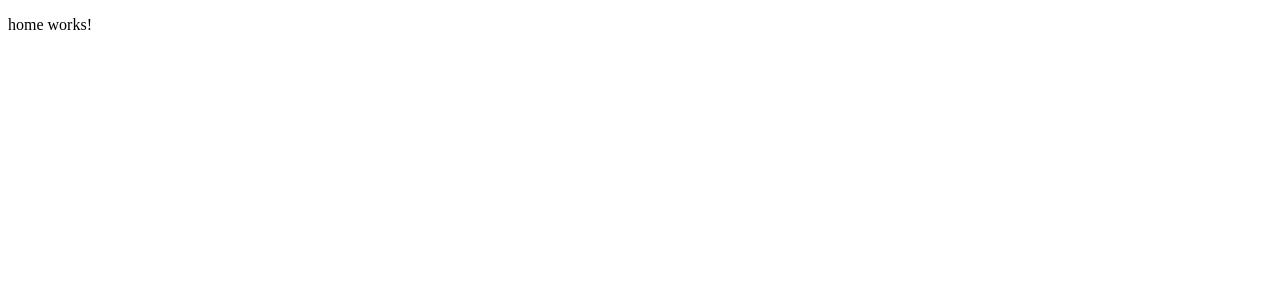
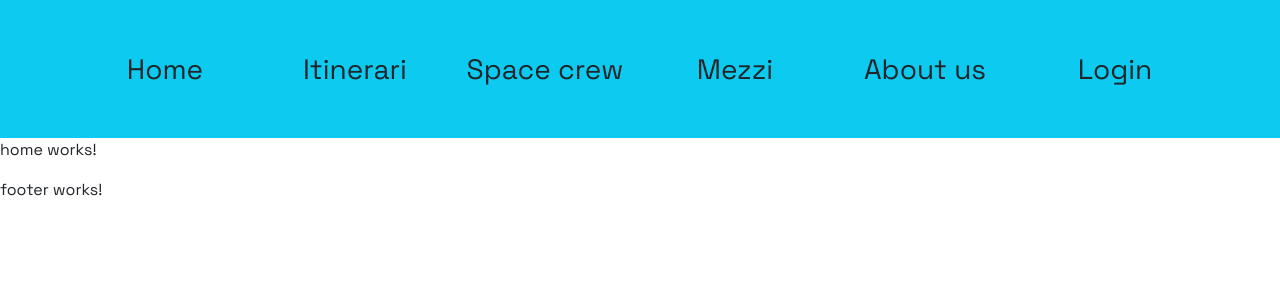
Before and after one commit to RaffaeleCaravett/space-client-angular, an Angular app: page / in a window 1280 px wide. Shown: the top 300 px of the page. Built offline with nearby package versions, Linux system fonts and the light colour scheme.

Commit message:
doing nav

```diff
--- a/src/app/app.component.html
+++ b/src/app/app.component.html
@@ -1,2 +1,3 @@
-
+<app-nav></app-nav>
 <router-outlet></router-outlet>
+<app-footer></app-footer>
--- a/src/app/components/nav/nav.component.html
+++ b/src/app/components/nav/nav.component.html
@@ -1 +1,12 @@
-<p>nav works!</p>
+<nav class="text-center p-5 bg-info">
+<div class="container">
+  <div class="row">
+    <div class="col-md-2 fs-3" [routerLink]="''">Home</div>
+    <div class="col-md-2 fs-3" [routerLink]="''">Itinerari</div>
+    <div class="col-md-2 fs-3" [routerLink]="''">Space crew</div>
+    <div class="col-md-2 fs-3" [routerLink]="''">Mezzi</div>
+    <div class="col-md-2 fs-3" [routerLink]="''">About us</div>
+    <div class="col-md-2 fs-3" [routerLink]="''">Login</div>
+  </div>
+</div>
+</nav>
--- a/src/app/components/nav/nav.component.scss
+++ b/src/app/components/nav/nav.component.scss
@@ -0,0 +1,8 @@
+.fs-3{
+  cursor: pointer;
+  transition: .5s;
+  &:hover{
+    font-weight: bold;
+    transition: .5s;
+  }
+}
--- a/src/index.html
+++ b/src/index.html
@@ -6,6 +6,9 @@
   <base href="/">
   <meta name="viewport" content="width=device-width, initial-scale=1">
   <link rel="icon" type="image/x-icon" href="favicon.ico">
+  <link rel="preconnect" href="https://fonts.googleapis.com">
+<link rel="preconnect" href="https://fonts.gstatic.com" crossorigin>
+<link href="https://fonts.googleapis.com/css2?family=Space+Grotesk:wght@300..700&display=swap" rel="stylesheet">
 </head>
 <body>
   <app-root></app-root>
--- a/src/styles.scss
+++ b/src/styles.scss
@@ -1 +1,8 @@
 /* You can add global styles to this file, and also import other style files */
+@import "~bootstrap/dist/css/bootstrap.min.css";
+*{
+    font-family: "Space Grotesk", sans-serif;
+    font-optical-sizing: auto;
+    font-style: normal;
+
+}
```
